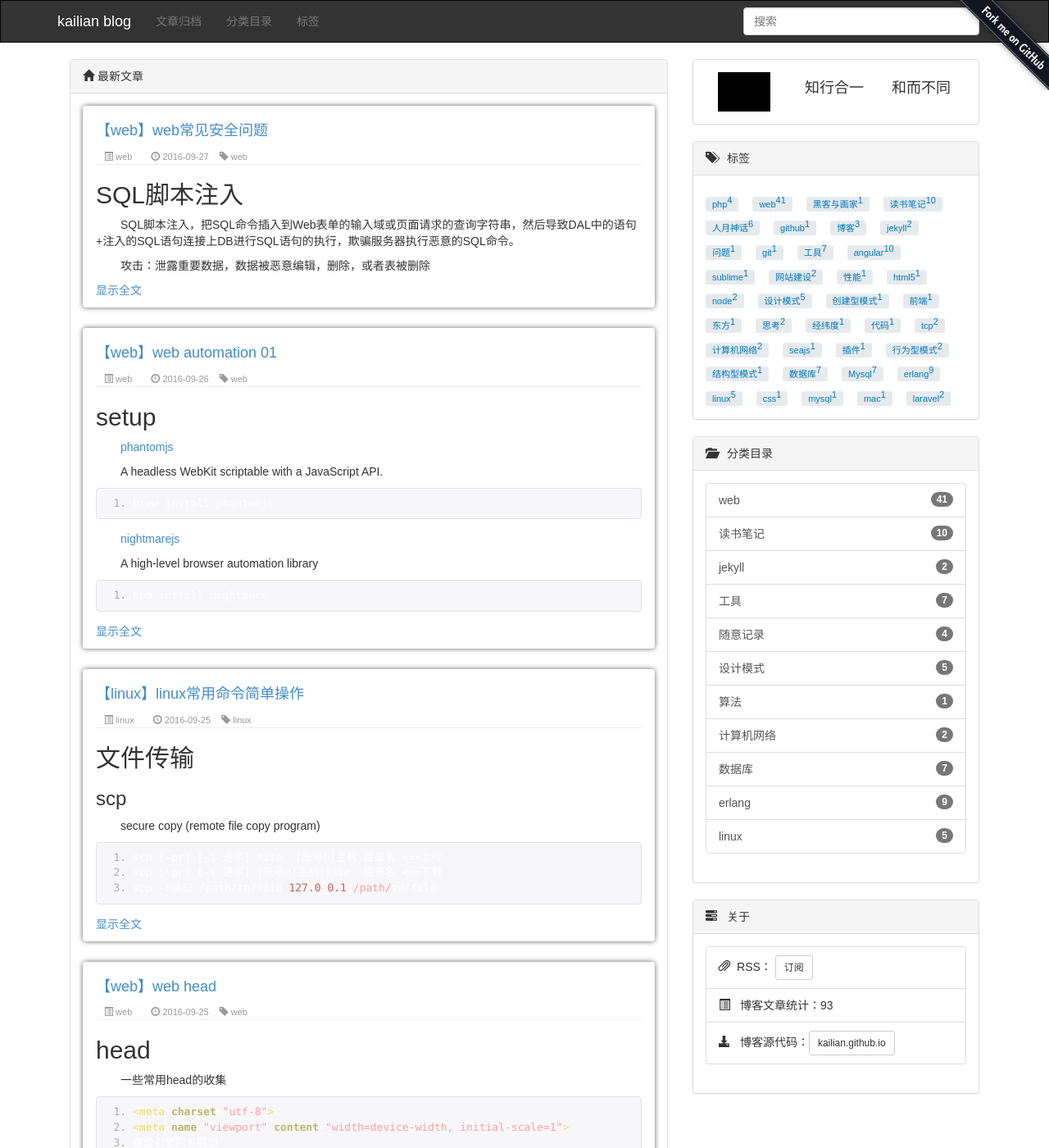
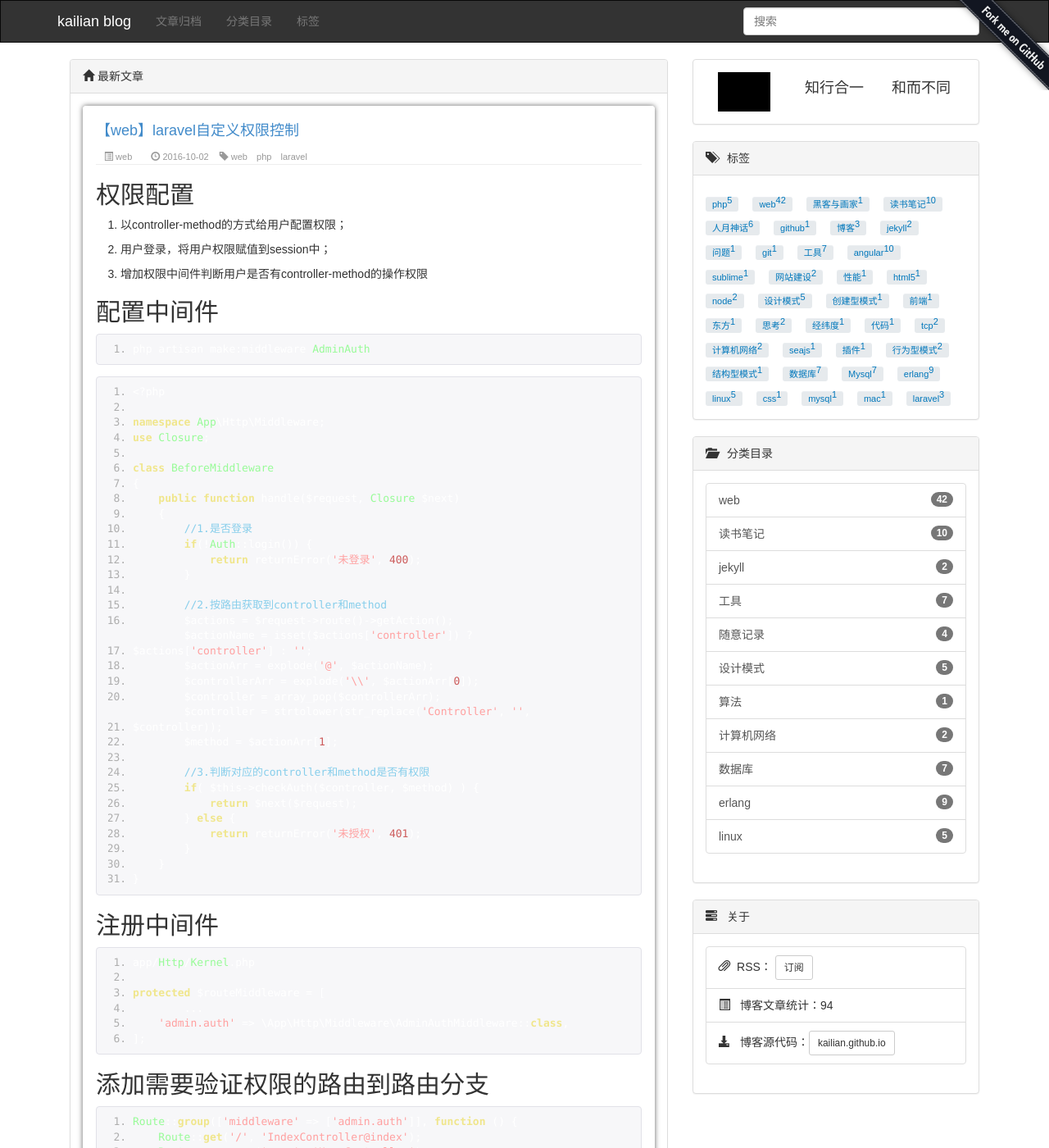
Before and after one commit to kailian/kailian.github.io, a Jekyll site: the page built from index.html, in a window 1280 px wide and 1400 px high. Shown: the whole window at 82% size. Built offline with Jekyll 4.4.1, drawn with Linux system fonts in a browser that asks for light colours; the list of posts is cut into pages by our own code; some of the changed text lies outside the part shown.

Commit message:
【开发】laravel权限

````diff
--- a/_posts/2016-09-20-laravel-dev.md
+++ b/_posts/2016-09-20-laravel-dev.md
@@ -9,6 +9,7 @@ tags : [web,php,laravel]
 ## laravel常用操作
 
 ```
+php artisan 查看开发命令
 php artisan make:migration create_infos_table --create=infos
 php artisan make:model Models/Infos
 php artisan migrate
--- /dev/null
+++ b/_posts/2016-10-02-laravel-auth.md
@@ -0,0 +1,75 @@
+---
+layout: post
+category : web
+title: 'laravel自定义权限控制'
+tagline: ""
+tags : [web,php,laravel]
+---
+
+## 权限配置
+
+1. 以controller-method的方式给用户配置权限；
+
+2. 用户登录，将用户权限赋值到session中；
+
+3. 增加权限中间件判断用户是否有controller-method的操作权限
+
+## 配置中间件
+
+```
+php artisan make:middleware AdminAuth
+```
+
+```
+<?php
+
+namespace App\Http\Middleware;
+use Closure;
+
+class BeforeMiddleware
+{
+    public function handle($request, Closure $next)
+    {
+        //1.是否登录
+        if(!Auth::login()) {
+            return returnError('未登录', 400);
+        }
+
+        //2.按路由获取到controller和method
+        $actions = $request->route()->getAction();
+        $actionName = isset($actions['controller']) ? $actions['controller'] : '';
+        $actionArr = explode('@', $actionName);
+        $controllerArr = explode('\\', $actionArr[0]);
+        $controller = array_pop($controllerArr);
+        $controller = strtolower(str_replace('Controller', '', $controller));
+        $method = $actionArr[1];
+
+        //3.判断对应的controller和method是否有权限
+        if( $this->checkAuth($controller, $method) ) {
+            return $next($request);
+        } else {
+            return returnError('未授权', 401);
+        }
+    }
+}
+```
+
+## 注册中间件
+
+```
+app/Http/Kernel.php
+
+protected $routeMiddleware = [
+	...
+    'admin.auth' => \App\Http\Middleware\AdminAuthMiddleware::class,
+];
+```
+
+## 添加需要验证权限的路由到路由分支
+
+```
+Route::group(['middleware' => ['admin.auth']], function () {
+    Route::get('/', 'IndexController@index');
+    Route::resource('user', 'UserController');
+});
+```
````
